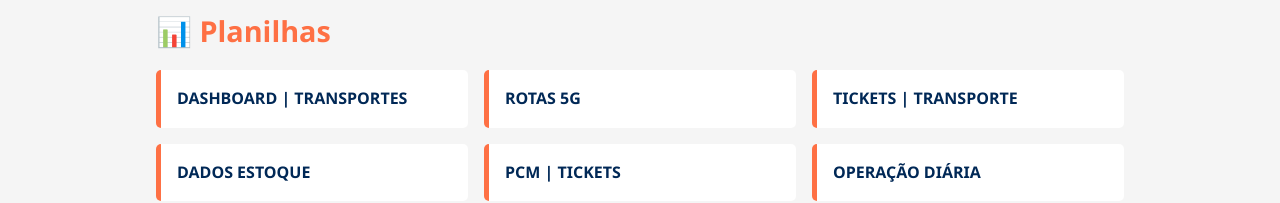
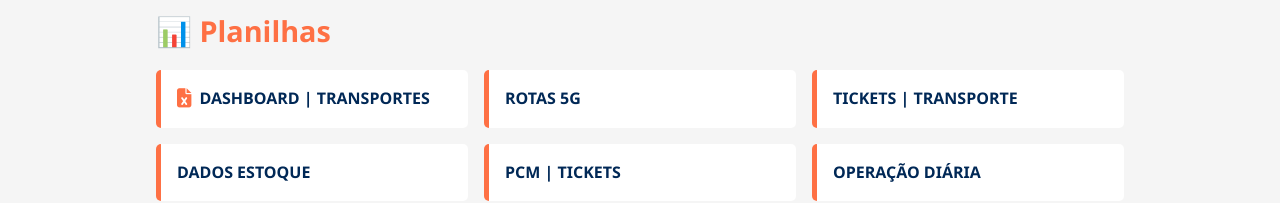
Before and after one commit to millenebrj95/5G---EQUIPE-DE-TRANSPORTES, a plain HTML site: page index.html in a window 1280 px wide. Shown: the part 794-997 px from the top of the page. Drawn offline with Linux system fonts and the light colour scheme.

Commit message:
Update index.html

```diff
--- a/index.html
+++ b/index.html
@@ -49,7 +49,7 @@
 <section class="links">
 <h2>📊 Planilhas</h2>
 <div class="links-grid">
-<a href="https://lookerstudio.google.com/u/0/reporting/a2e65ff3-17ae-4dea-901a-a8a9545d210f/page/p_ay22m0bced" target="_blank">DASHBOARD | TRANSPORTES</a>
+<a href="https://lookerstudio.google.com/u/0/reporting/a2e65ff3-17ae-4dea-901a-a8a9545d210f/page/p_ay22m0bced" target="_blank"><i class="fa-solid fa-file-excel"></i>DASHBOARD | TRANSPORTES</a>
 <a href="https://docs.google.com/spreadsheets/d/1BEJJPAr-848D6Jx-gcTiFA9QOYljRdg87olZS3ja_Rg/edit?gid=2143991652#gid=2143991652" target="_blank">ROTAS 5G</a>
 <a href="https://docs.google.com/spreadsheets/d/17E409STpOOUciyIND5xh9U91N6LCk0pletsbxl3B0Lc/edit?gid=0#gid=0" target="_blank">TICKETS | TRANSPORTE</a>
 <a href="https://docs.google.com/spreadsheets/d/1tER5xB0Pod3CWyYMzkkPeK2iskna5rX2uX-g9vKykjE/edit?gid=493041478#gid=493041478" target="_blank"> DADOS ESTOQUE</a>
```
